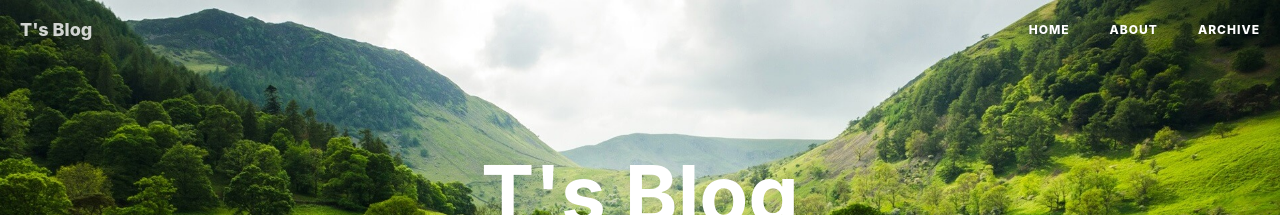
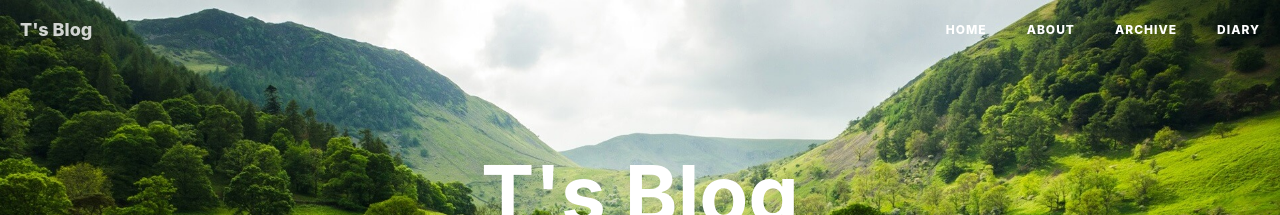
Before and after one commit to UNNAMED-MASTER/UNNAMED-MASTER.github.io, a Jekyll site: the page built from index.html, in a window 1280 px wide and 900 px high. Shown: the top 215 px of the window. Built offline with Jekyll 4.4.1, drawn with Linux system fonts in a browser that asks for light colours; nearby versions of some CDN libraries; the list of posts is cut into pages by our own code; comment, search, counter and statistics services are not loaded.

Commit message:
diary commit

```diff
--- a/_includes/nav.html
+++ b/_includes/nav.html
@@ -23,15 +23,18 @@
                     <li>
                         <a href="{{ site.baseurl }}/">Home</a>
                     </li>
-                    {% for page in site.pages %}
-                    {% if page.title and page.hide-in-nav != true %}
-                    {% unless page.path contains 'flyingwzb.github.io-master/' %}
+                    {% for p in site.pages %}
+                    {% if p.title and p.hide-in-nav != true and p.title != 'Diary' %}
+                    {% unless p.path contains 'flyingwzb.github.io-master/' %}
                     <li>
-                        <a href="{{ page.url | prepend: site.baseurl }}">{{ page.title }}</a>
+                        <a href="{{ p.url | prepend: site.baseurl }}">{{ p.title }}</a>
                     </li>
                     {% endunless %}
                     {% endif %}
                     {% endfor %}
+                    <li>
+                        <a href="{{ site.baseurl }}/diary/">Diary</a>
+                    </li>
                 </ul>
             </div>
         </div>
```
Also changed, not shown: archive.html (+8 -5 lines).
